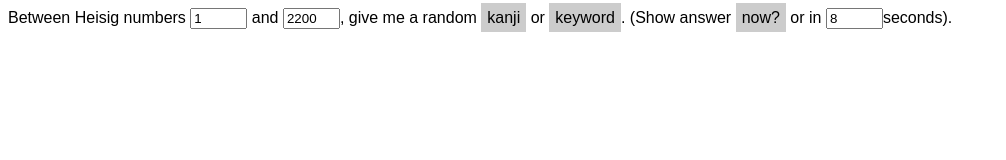
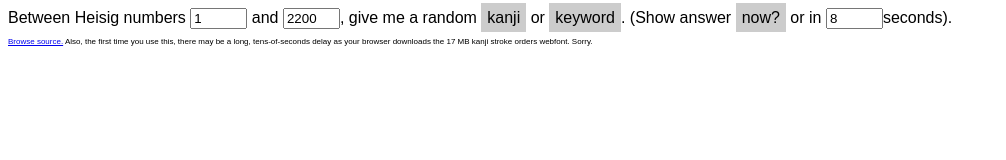
Before and after one commit to fasiha/randh, a plain HTML site: page index.html in a window 1280 px wide. Shown: the whole page, without its empty margins (0-1006 px from the left). Drawn offline with nearby package versions, Linux system fonts and the light colour scheme.

Commit message:
Adding readme and license

```diff
--- a/index.html
+++ b/index.html
@@ -20,5 +20,8 @@
 <div id="answer">
 </div>
 
+<p class="small">
+<a href="https://github.com/fasiha/randh">Browse source.</a> Also, the first time you use this, there may be a long, tens-of-seconds delay as your browser downloads the 17 MB kanji stroke orders webfont. Sorry.
+</p>
 
 </html>
--- a/style.css
+++ b/style.css
@@ -35,3 +35,7 @@
     font-family: Kanji Stroke Order, "mplus-2p-regular", "ヒラギノ角ゴ Pro W3", "Hiragino Kaku Gothic Pro", Osaka, "Hiragino Mincho Pro","メイリオ", Meiryo, "ＭＳ Ｐゴシック", "MS PGothic", sans-serif;
     font-size: 128;
 }
+
+.small {
+	font-size: 50%;
+}
```
Also changed, not shown: 3 other files.
